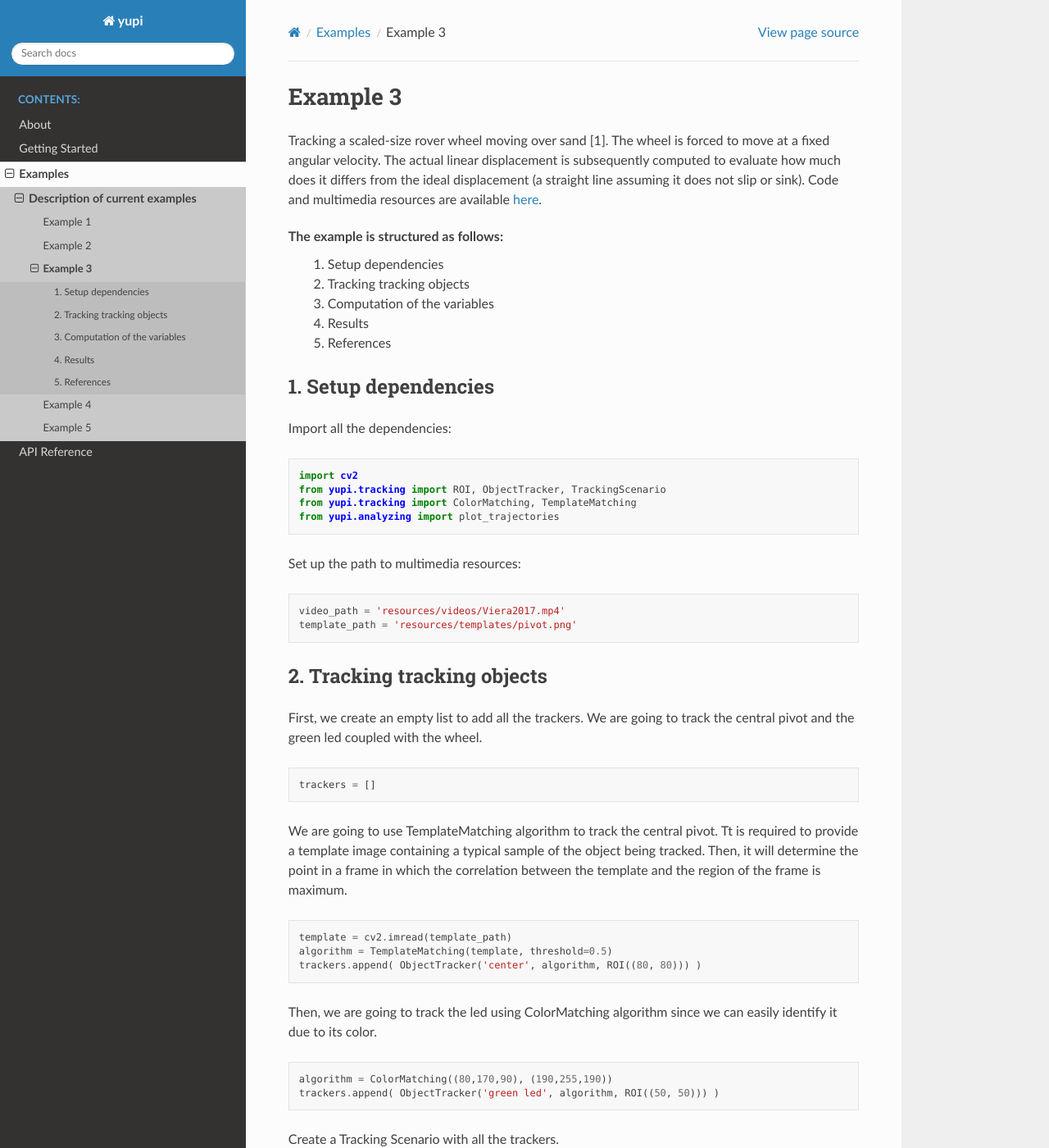
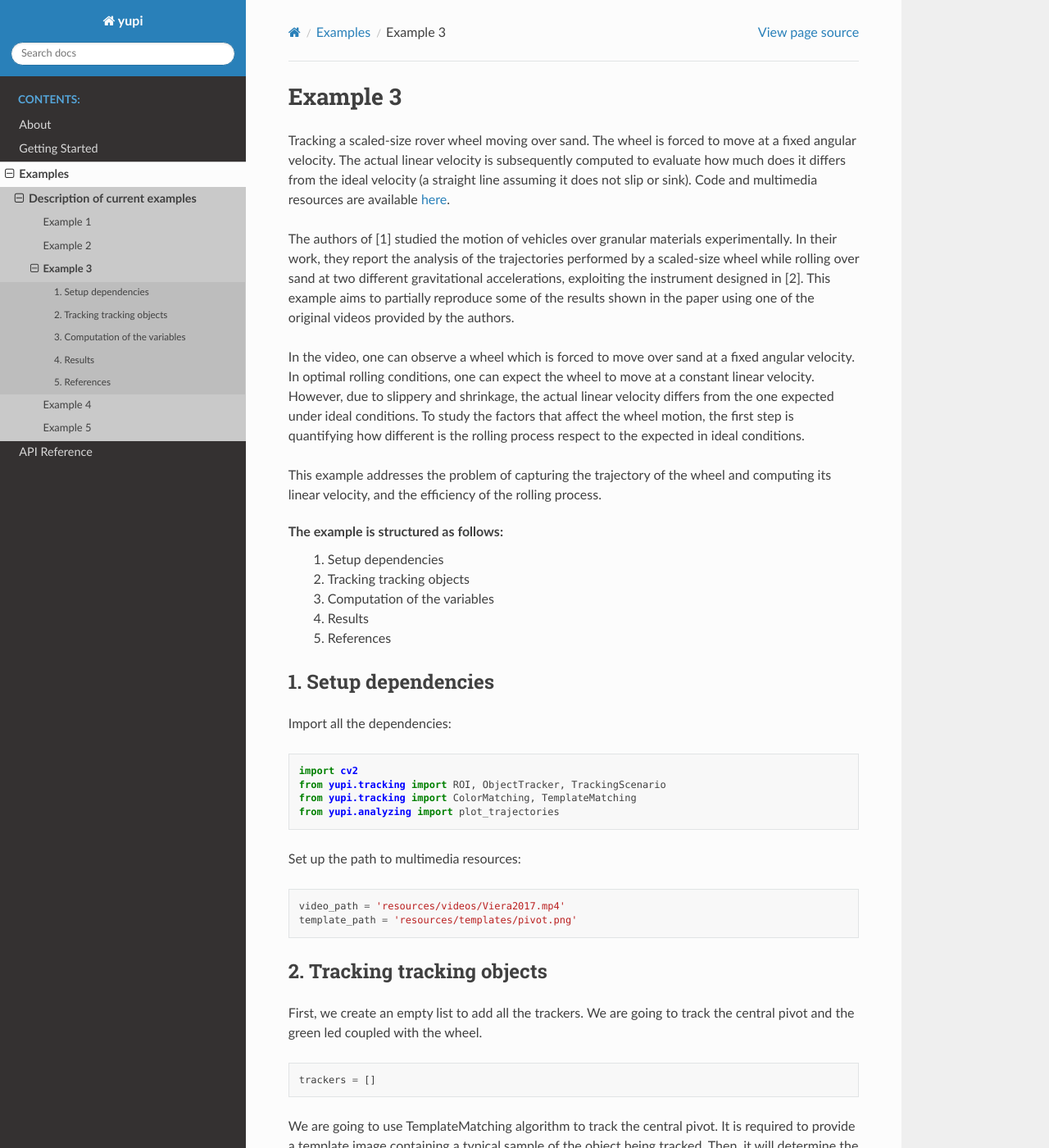
Before and after one commit to yupidevs/yupi, a Sphinx documentation site: the page built from docs/source/examples/example3.rst, in a window 1280 px wide and 1400 px high. Shown: the whole window at 82% size. Built offline with Sphinx 7.4.7 and the Read the Docs theme 2.0.0, drawn with Linux system fonts in a browser that asks for light colours; some of the changed text lies outside the part shown.

Commit message:
Refactor example 3

```diff
--- a/docs/source/examples/example3.rst
+++ b/docs/source/examples/example3.rst
@@ -1,13 +1,36 @@
 Example 3
 =========
 
-Tracking a scaled-size rover wheel moving over sand [1].
+Tracking a scaled-size rover wheel moving over sand.
 The wheel is forced to move at a fixed angular velocity.
-The actual linear displacement is subsequently computed
+The actual linear velocity is subsequently computed
 to evaluate how much does it differs from the ideal
-displacement (a straight line assuming it does not slip
+velocity (a straight line assuming it does not slip
 or sink). Code and multimedia resources are available
 `here <https://github.com/yupidevs/yupi_examples/>`_.
+
+The authors of [1] studied the motion of vehicles over
+granular materials experimentally. In their work, they
+report the analysis of the trajectories performed by a
+scaled-size wheel while rolling over sand at two
+different gravitational accelerations, exploiting the
+instrument designed in [2]. This example aims to partially
+reproduce some of the results shown in the paper using
+one of the original videos provided by the authors.
+
+In the video, one can observe a wheel which is forced to
+move over sand at a fixed angular velocity. In optimal
+rolling conditions, one can expect the wheel to move at a
+constant linear velocity. However, due to slippery and
+shrinkage, the actual linear velocity differs from the
+one expected under ideal conditions. To study the factors
+that affect the wheel motion, the first step is quantifying
+how different is the rolling process respect to the expected
+in ideal conditions.
+
+This example addresses the problem of capturing the trajectory
+of the wheel and computing its linear velocity, and the
+efficiency of the rolling process.
 
 The example is structured as follows:
  #. Setup dependencies
@@ -49,7 +72,7 @@ the central pivot and the green led coupled with the wheel.
 
 
 We are going to use TemplateMatching algorithm to track the central pivot.
-Tt is required to provide a template image containing a typical sample of the
+It is required to provide a template image containing a typical sample of the
 object being tracked. Then, it will determine the point in a frame in which
 the correlation between the template and the region of the frame is maximum.
 
@@ -75,7 +98,7 @@ Create a Tracking Scenario with all the trackers.
 
    scenario = TrackingScenario(trackers)
 
-Then, we track the video using the preconfigured scenario. We should notice
+Next, we track the video using the configured scenario. We should notice
 that we will have to initialize the Region-of-Interest (ROI) of each tracker
 manually. See the API reference for different initialization methods of ROIs.
 
@@ -121,30 +144,47 @@ obtained by subtracting the initial position from the whole trajectory.
    wheel = wheel_centered - wheel_centered.r[0]
 
 
+Now, we can compute the linear velocity in optimal conditions (omega x r)
+
+.. code-block:: python
+
+   v_opt = 4 * 0.07
+
+And the  linear velocity by the results of the tracking:
+
+.. code-block:: python
+
+   v_meas = wheel.v.norm
+
+
 4. Results
 ----------
 
-Using the trajectory of the wheel we can plot the evolution of its linear
-displacement versus time.
+The efficiency of the rolling can be computed as described in [1]:
 
+.. code-block:: python
+
+   eff = v_meas/v_opt
+
+And we can see the evolution of the efficiency vs time:
 
 .. code-block:: python
 
    import matplotlib.pyplot as plt
-   plt.plot(wheel.t, wheel.r.norm)
+   plt.plot(wheel.t[1:], eff)
    plt.xlabel('time [s]')
-   plt.ylabel('linear displacement [m]')
+   plt.ylabel('efficiency')
    plt.show()
 
 .. figure:: /images/example3.png
    :alt: Output of example 3
    :align: center
 
-We can notice how the displacement of the wheel is not increasing constantly
-despite the constant angular velocity, due to slippery in the terrain [2].
+We can notice how the linear velocity of the wheel is not constant
+despite the constant angular velocity, due to slippery in the terrain [1].
 
 5. References
 --------------------------
 
-| [1] Viera-López, G., et al. "Note: Planetary gravities made simple: Sample test of a Mars rover wheel." Review of Scientific Instruments 88.8 (2017): 086107.
-| [2] Amigó-Vega, J., et al. "Measuring the Performance of a Rover Wheel In Martian Gravity." Revista Cubana de Física 36.1 (2019): 46-50.
+| [1] Amigó-Vega, J., et al. "Measuring the Performance of a Rover Wheel In Martian Gravity." Revista Cubana de Física 36.1 (2019): 46-50.
+| [2] Viera-López, G., et al. "Note: Planetary gravities made simple: Sample test of a Mars rover wheel." Review of Scientific Instruments 88.8 (2017): 086107.
```
Also changed, not shown: docs/source/images/example3.png.
